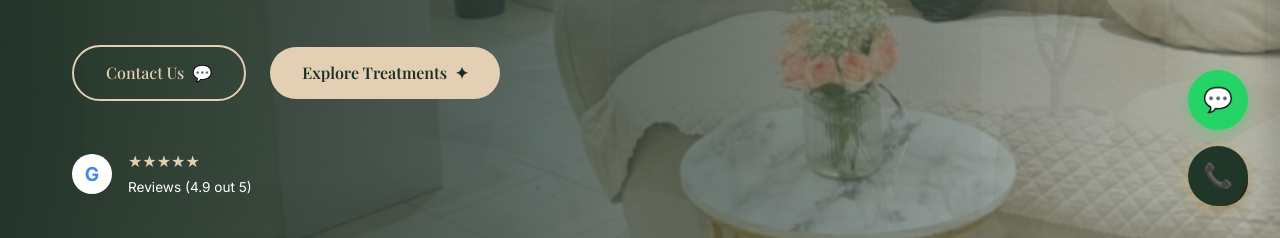
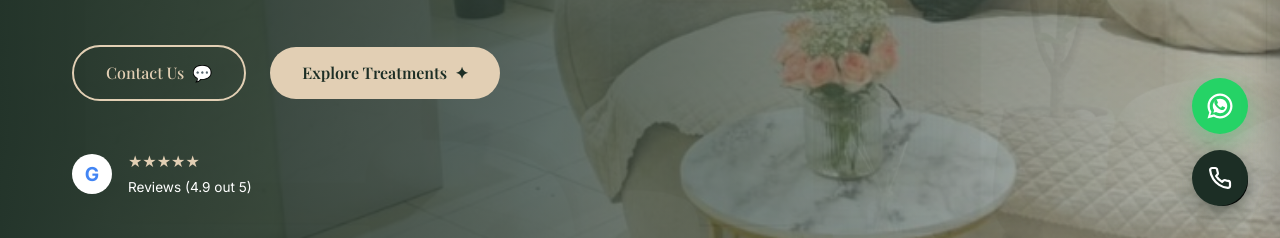
Before and after one commit to anerilohakane/ShrinaK, a Next.js app: page / in a window 1280 px wide. Shown: the part 562-800 px from the top of the page. Built offline with nearby package versions, Linux system fonts and the light colour scheme; no server answers; the database is empty.

Commit message:
Chanes from vaijayanti

```diff
--- a/src/components/FloatingActions.tsx
+++ b/src/components/FloatingActions.tsx
@@ -11,43 +11,67 @@ export default function FloatingActions() {
       gap: '1rem',
       zIndex: 100
     }}>
-      <a href="https://wa.me/15551234567" target="_blank" rel="noopener noreferrer" style={{
-        width: '60px',
-        height: '60px',
+      <a
+        href="https://wa.me/918979797220"
+        target="_blank"
+        rel="noopener noreferrer"
+        style={{
+          width: '56px',
+          height: '56px',
           backgroundColor: '#25D366',
-        color: 'white',
+          color: '#ffffff',
           borderRadius: '50%',
           display: 'flex',
           alignItems: 'center',
           justifyContent: 'center',
-        boxShadow: '0 4px 15px rgba(37, 211, 102, 0.4)',
-        transition: 'transform 0.3s ease',
+          boxShadow: '0 8px 24px rgba(37, 211, 102, 0.35)',
+          transition: 'all 0.3s cubic-bezier(0.4, 0, 0.2, 1)',
           textDecoration: 'none',
-        fontSize: '24px'
         }}
-      title="WhatsApp Us"
-      onMouseOver={(e) => e.currentTarget.style.transform = 'scale(1.1)'}
-      onMouseOut={(e) => e.currentTarget.style.transform = 'scale(1)'}>
-        💬
+        title="Chat on WhatsApp"
+        aria-label="Chat on WhatsApp"
+        onMouseOver={(e) => {
+          e.currentTarget.style.transform = 'translateY(-3px) scale(1.05)';
+          e.currentTarget.style.boxShadow = '0 12px 28px rgba(37, 211, 102, 0.45)';
+        }}
+        onMouseOut={(e) => {
+          e.currentTarget.style.transform = 'translateY(0) scale(1)';
+          e.currentTarget.style.boxShadow = '0 8px 24px rgba(37, 211, 102, 0.35)';
+        }}
+      >
+        <svg width="30" height="30" viewBox="0 0 24 24" fill="currentColor">
+          <path d="M12.031 6.172c-3.181 0-5.767 2.586-5.768 5.766-.001 1.298.38 2.27 1.019 3.287l-.582 2.128 2.182-.573c.978.58 1.911.928 3.145.929 3.178 0 5.767-2.587 5.768-5.766.001-3.187-2.575-5.77-5.764-5.771zm3.392 8.244c-.144.405-.837.774-1.17.824-.311.045-.698.059-1.146-.086-.285-.093-.655-.234-1.156-.452-2.121-.918-3.483-3.123-3.59-3.264-.103-.144-.852-1.134-.852-2.164 0-1.03.541-1.536.732-1.745.192-.209.418-.261.558-.261.14 0 .279.002.399.008.128.006.299-.049.467.354.172.417.587 1.433.639 1.538.051.104.086.225.016.365-.07.14-.105.227-.209.349-.105.122-.22.271-.314.365-.105.105-.215.22-.093.43.122.209.541.895 1.161 1.447.799.712 1.472.933 1.681 1.038.209.105.331.087.453-.053.122-.139.523-.609.662-.818.14-.209.279-.174.47-.104.192.07 1.22.575 1.429.68.209.104.349.157.401.244.053.087.053.505-.091.91zM12 2C6.477 2 2 6.477 2 12c0 1.891.524 3.66 1.434 5.176L2 22l4.981-1.396A9.957 9.957 0 0012 22c5.523 0 10-4.477 10-10S17.523 2 12 2zm0 18.2c-1.636 0-3.155-.494-4.425-1.341l-.317-.212-2.957.828.845-2.887-.229-.333A8.162 8.162 0 013.8 12c0-4.521 3.679-8.2 8.2-8.2 4.521 0 8.2 3.679 8.2 8.2 0 4.521-3.679 8.2-8.2 8.2z"/>
+        </svg>
       </a>
-      <a href="tel:+15551234567" style={{
-        width: '60px',
-        height: '60px',
-        backgroundColor: 'var(--secondary)',
-        color: 'white',
+      <a
+        href="tel:+918979797220"
+        style={{
+          width: '56px',
+          height: '56px',
+          backgroundColor: '#1C2E25',
+          color: '#ffffff',
           borderRadius: '50%',
           display: 'flex',
           alignItems: 'center',
           justifyContent: 'center',
-        boxShadow: '0 4px 15px rgba(212, 175, 55, 0.4)',
-        transition: 'transform 0.3s ease',
+          boxShadow: '0 8px 24px rgba(28, 46, 37, 0.35)',
+          transition: 'all 0.3s cubic-bezier(0.4, 0, 0.2, 1)',
           textDecoration: 'none',
-        fontSize: '24px'
         }}
-      title="Call Now"
-      onMouseOver={(e) => e.currentTarget.style.transform = 'scale(1.1)'}
-      onMouseOut={(e) => e.currentTarget.style.transform = 'scale(1)'}>
-        📞
+        title="Call Us Now"
+        aria-label="Call Us Now"
+        onMouseOver={(e) => {
+          e.currentTarget.style.transform = 'translateY(-3px) scale(1.05)';
+          e.currentTarget.style.boxShadow = '0 12px 28px rgba(28, 46, 37, 0.45)';
+        }}
+        onMouseOut={(e) => {
+          e.currentTarget.style.transform = 'translateY(0) scale(1)';
+          e.currentTarget.style.boxShadow = '0 8px 24px rgba(28, 46, 37, 0.35)';
+        }}
+      >
+        <svg width="24" height="24" viewBox="0 0 24 24" fill="none" stroke="currentColor" strokeWidth="2.2" strokeLinecap="round" strokeLinejoin="round">
+          <path d="M22 16.92v3a2 2 0 0 1-2.18 2 19.79 19.79 0 0 1-8.63-3.07 19.5 19.5 0 0 1-6-6 19.79 19.79 0 0 1-3.07-8.67A2 2 0 0 1 4.11 2h3a2 2 0 0 1 2 1.72 12.84 12.84 0 0 0 .7 2.81 2 2 0 0 1-.45 2.11L8.09 9.91a16 16 0 0 0 6 6l1.27-1.27a2 2 0 0 1 2.11-.45 12.84 12.84 0 0 0 2.81.7A2 2 0 0 1 22 16.92z"></path>
+        </svg>
       </a>
     </div>
   );
```
Lines whose indentation alone changed are shown as unchanged.
